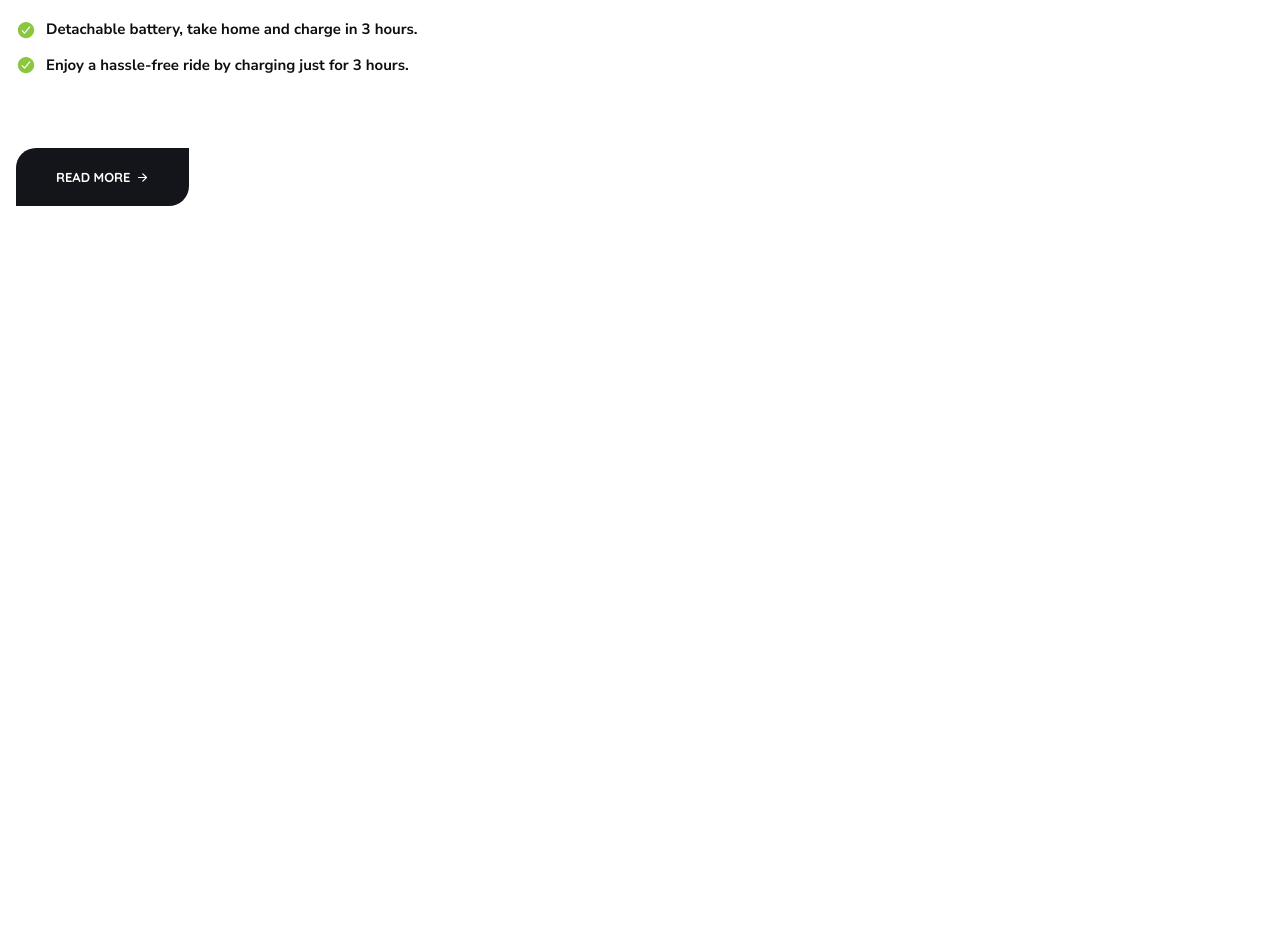
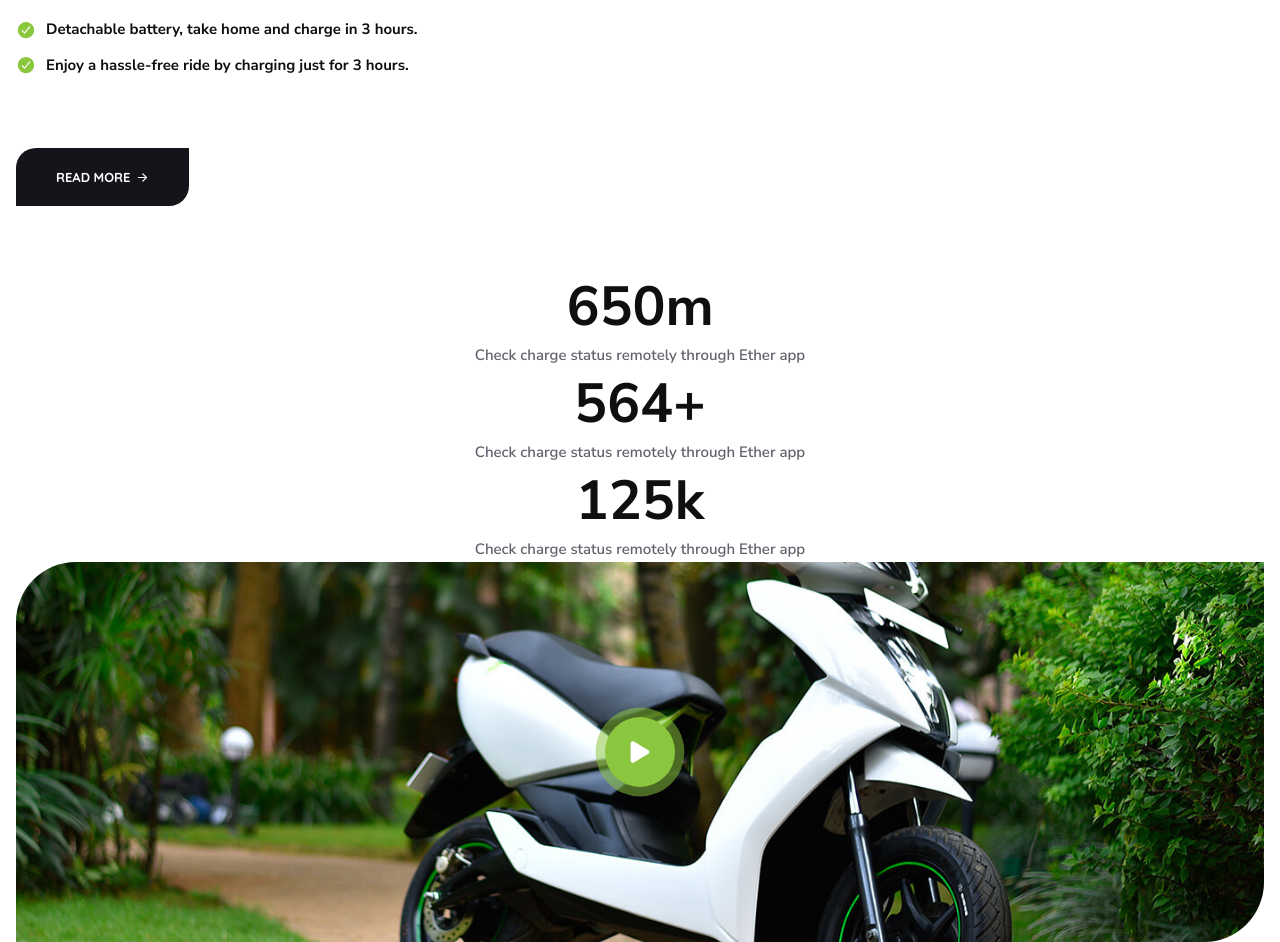
Before and after one commit to PayalYadav22/EcoCruise, a plain HTML site: page index.html in a window 1280 px wide. Shown: the part 4088-5030 px from the top of the page. Before the commit the page ends 4359 px from the top, so only its background shows below. Drawn offline with nearby package versions, Linux system fonts and the light colour scheme.

Commit message:
aadd stats layout

```diff
--- a/assets/css/style.css
+++ b/assets/css/style.css
@@ -279,6 +279,13 @@ body {
   border-radius: var(--radius-circle);
 }
 
+.img-cover {
+  width: 100%;
+  height: 100%;
+  object-fit: cover;
+  transition: var(--transition-2);
+}
+
 /*-----------------------------------*\
   #PRELOADER
 \*-----------------------------------*/
@@ -523,6 +530,66 @@ body {
   #STATS
 \*-----------------------------------*/
 
+.stats {
+  padding-block: 0;
+}
+
+.stats:is(.container, .stats-list) {
+  display: grid;
+}
+
+.stats .container {
+  gap: 40px;
+}
+
+.stats-list {
+  gap: 30px;
+}
+
+.stats-card {
+  text-align: center;
+  padding-inline: 50px;
+}
+
+.stats-card .card-title {
+  color: var(--smoky-black);
+  font-size: var(--fs-1);
+}
+
+.stats-card .card-text {
+  font-size: var(--fs-9);
+  font-weight: var(--fw-600);
+}
+
+.stats-banner {
+  position: relative;
+  height: 380px;
+  border-radius: var(--radius-60) 0;
+  overflow: hidden;
+}
+
+.play-btn {
+  position: absolute;
+  top: 50%;
+  left: 50%;
+  transform: translate(-50%, -50%);
+  color: var(--white);
+  background-color: var(--yellow-green);
+  font-size: 30px;
+  padding: 20px;
+  border-radius: var(--radius-circle);
+  animation: pulse 2s ease infinite;
+}
+
+@keyframes pulse {
+  0% {
+    box-shadow: 0 0 0 0 var(--yellow-green);
+  }
+  100% {
+    box-shadow: 0 0 0 20px transparent;
+  }
+}
+
 /*-----------------------------------*\
   #SERVICE
 \*-----------------------------------*/
--- a/index.html
+++ b/index.html
@@ -255,6 +255,50 @@
             </div>
           </div>
         </section>
+        <!-- stats -->
+        <section class="section stats" aria-label="statistics">
+          <div class="container">
+            <ul class="stats-list" data-reveal>
+              <li class="stats-card">
+                <h3 class="h3 card-title">650m</h3>
+                <p class="card-text">
+                  Check charge status remotely through Ether app
+                </p>
+              </li>
+
+              <li class="stats-card">
+                <h3 class="h3 card-title">564+</h3>
+                <p class="card-text">
+                  Check charge status remotely through Ether app
+                </p>
+              </li>
+
+              <li class="stats-card">
+                <h3 class="h3 card-title">125k</h3>
+                <p class="card-text">
+                  Check charge status remotely through Ether app
+                </p>
+              </li>
+            </ul>
+            <div
+              class="stats-banner"
+              style="--width: 1398; --height: 565"
+              data-reveal=""
+            >
+              <img
+                src="./assets/images/banner/stats-banner.jpg"
+                width="1398"
+                height="565"
+                loading="lazy"
+                alt="video banner"
+                class="img-cover"
+              />
+              <button class="play-btn" aria-label="play video">
+                <ion-icon name="play" aria-hidden="true"></ion-icon>
+              </button>
+            </div>
+          </div>
+        </section>
       </article>
     </main>
     <!-- custom js link -->
```
